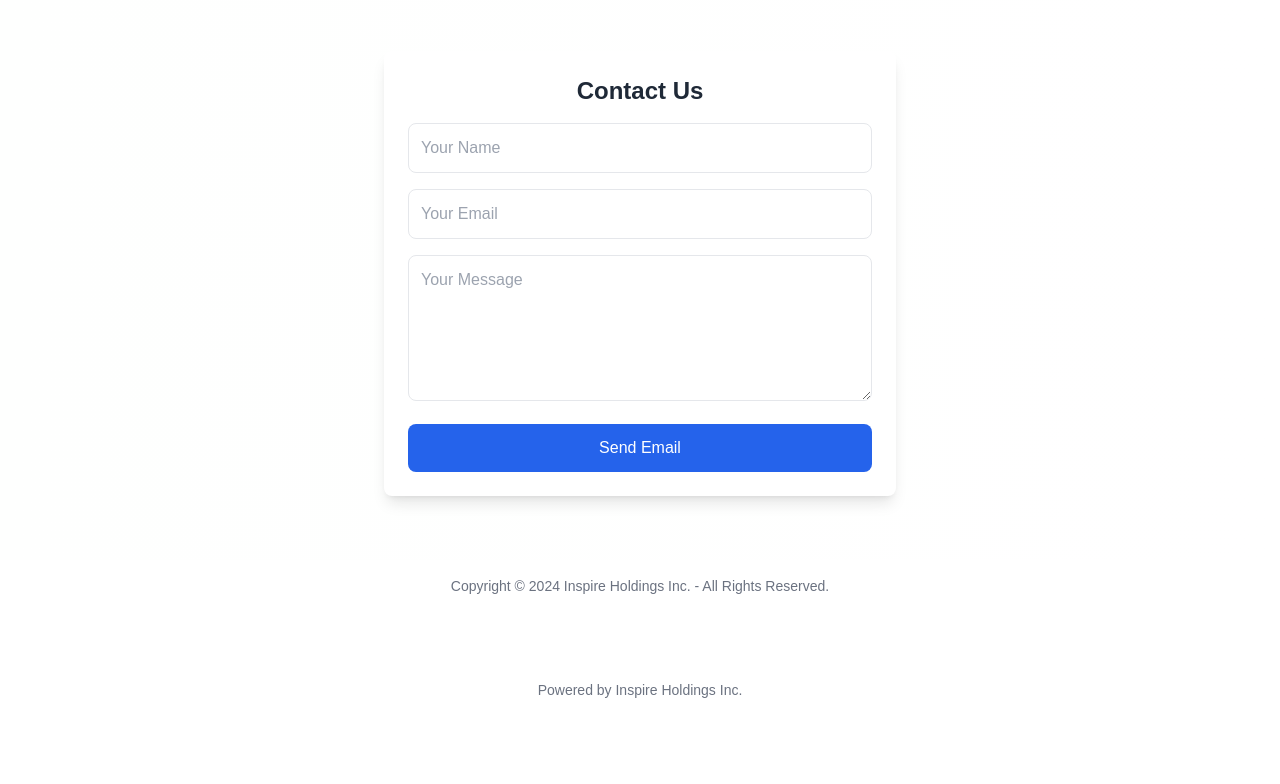
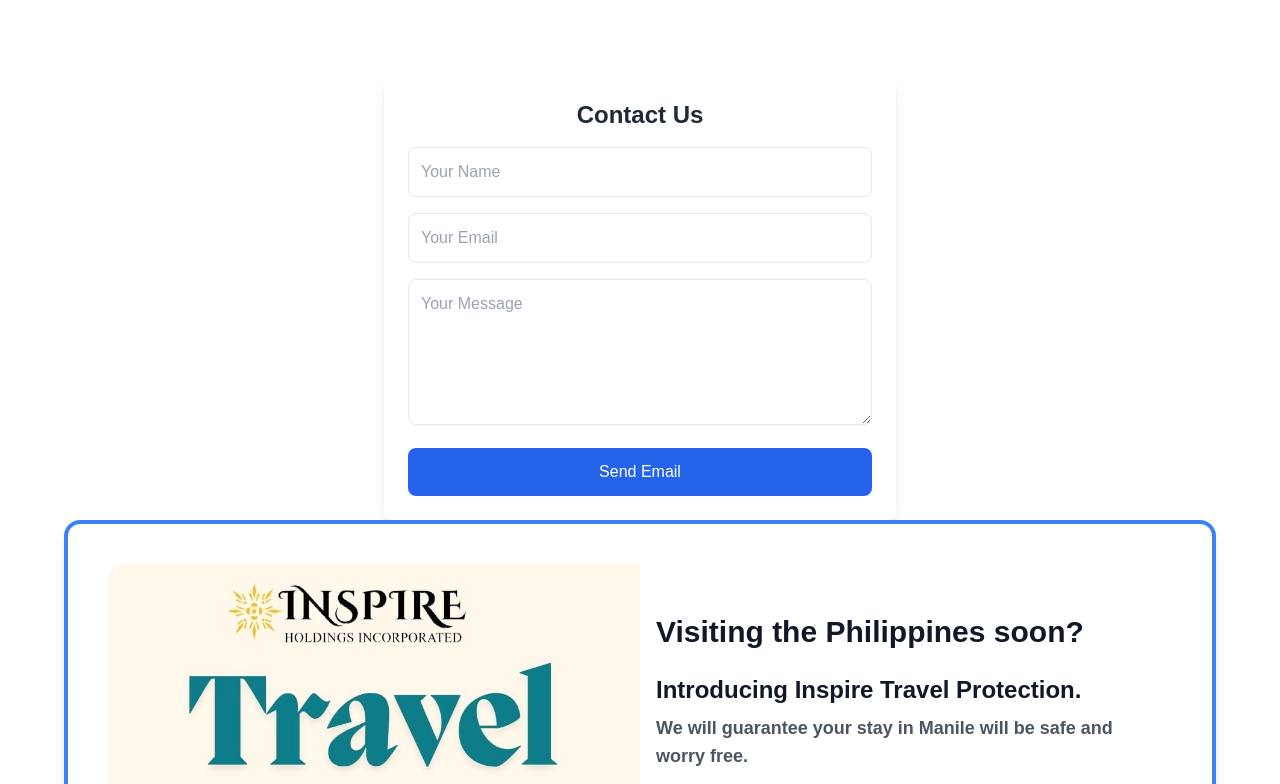
Before and after one commit to AmuroBrian/marketing-website, a Next.js app: page / in a window 1280 px wide. Shown: the part 2000-2784 px from the top of the page. Before the commit the page ends 2716 px from the top, so only its background shows below. Built offline with nearby package versions, Linux system fonts and the light colour scheme.

Commit message:
travel protect work in progress

```diff
--- /dev/null
+++ b/src/app/components/TravelProtect.js
@@ -0,0 +1,47 @@
+import React from "react";
+import Link from "next/link";
+
+export default function TravelProtect() {
+    return (
+
+
+        <div className="flex flex-col md:flex-row items-center bg-white shadow-lg rounded-2xl p-6 md:p-10 max-w-6xl mx-auto border-4 border-blue-500">
+        {/* Left Side - Image */}
+        <div className="w-full md:w-1/2 h-64 md:h-auto">
+          <img
+            src="/images/TravelProtect.jpg"
+            alt="Travel Protect"
+            className="w-full h-full object-contain rounded-l-2xl"
+          />
+        </div>
+
+        {/* Right Side - Text Content */}
+        <div className="w-full md:w-1/2 font-bold text-center md:text-left mt-6 md:mt-0 px-4">
+          <h1 className="text-3xl font-bold text-gray-900">
+            Visiting the Philippines soon?
+          </h1>
+                <br>
+                </br>
+          <h2 className="text-2xl font-bold text-gray-900">
+          Introducing Inspire Travel Protection.
+          </h2>
+
+
+
+          <p className="text-lg text-gray-600 mt-2">
+
+            We will guarantee your stay in Manile will be safe and worry free.
+          </p>
+
+          <div className="flex justify-center md:justify-end mt-4">
+                    <Link
+                        href="TravelProtectAllInfo.js"
+                        className="bg-blue-500 hover:bg-blue-600 text-white font-semibold py-2 px-4 rounded-lg transition duration-300"
+                    >
+                        LEARN MORE
+                    </Link>
+                </div>
+        </div>
+      </div>
+    );
+  }
--- /dev/null
+++ b/src/app/components/TravelProtectAllInfo.js
@@ -0,0 +1,13 @@
+"use client";
+import React , {useState, useEffect} from "react";
+
+export default function TravelProtectAllInfo() {
+    return (
+
+
+        <div className="flex flex-col md:flex-row items-center bg-white shadow-lg rounded-2xl p-6 md:p-10 max-w-6xl mx-auto border-4 border-blue-500">
+
+
+      </div>
+    );
+  }
--- a/src/app/components/navigation.js
+++ b/src/app/components/navigation.js
@@ -15,7 +15,7 @@ export default function Navigation() {
           <img
             src="/images/InspireWallet.jpg"
             alt="Inspire Wallet"
-            className="w-full h-full object-cover rounded-l-2xl"
+            className="w-full h-full object-contain rounded-l-2xl"
           />
         </div>
 
--- a/src/app/page.js
+++ b/src/app/page.js
@@ -4,6 +4,8 @@ import WhatIsAgent from "./components/WhatIsAgent";
 import EmailForm from "./components/EmailForm";
 import LoginAuthentication from "./components/LoginAuthentication";
 import Navigation from "./components/navigation";
+import TravelProtect from "./components/TravelProtect";
+import TravelProtectAllInfo from "./components/TravelProtectAllInfo";
 
 
 
@@ -18,6 +20,7 @@ export default function Home() {
 
 
         <div>
+          <br></br>
             <Navigation/>
         </div>
 
@@ -26,6 +29,14 @@ export default function Home() {
           <EmailForm/>
         </div>
 
+
+
+        <div>
+          <TravelProtect/>
+            <br></br>
+          <TravelProtectAllInfo/>
+        </div>
+
     </div>
 
   );
```
Also changed, not shown: public/images/TravelProtect.jpg (added).
